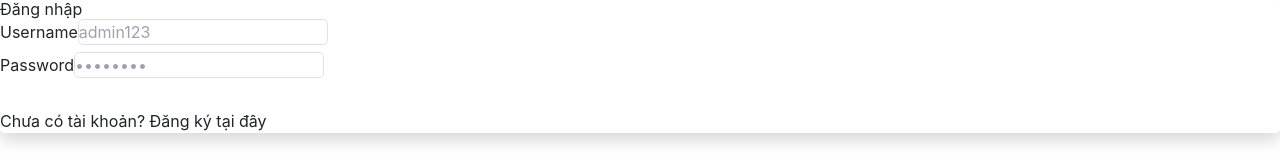
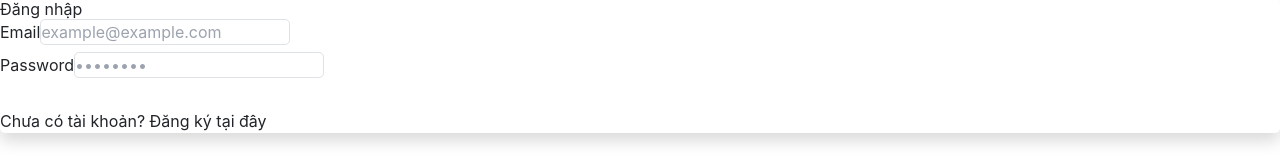
Before and after one commit to haducluonghnk2023/PROJECT_M24, a React (Vite) app in the folder client/: page /login in a window 1280 px wide. Shown: the top 160 px of the page. Built offline with nearby package versions, Linux system fonts and the light colour scheme.

Commit message:
5461 5462 5463

```diff
--- a/client/package.json
+++ b/client/package.json
@@ -14,6 +14,7 @@
     "ant-design": "^1.0.0",
     "antd": "^5.19.0",
     "axios": "^1.7.2",
+    "bcryptjs": "^2.4.3",
     "react": "^18.3.1",
     "react-dom": "^18.3.1",
     "react-icons": "^5.2.1",
@@ -21,6 +22,7 @@
     "react-router-dom": "^6.24.1"
   },
   "devDependencies": {
+    "@types/bcryptjs": "^2.4.6",
     "@types/react": "^18.3.3",
     "@types/react-dom": "^18.3.0",
     "@typescript-eslint/eslint-plugin": "^7.13.1",
--- a/client/src/pages/Login.tsx
+++ b/client/src/pages/Login.tsx
@@ -1,14 +1,15 @@
+import axios from "axios";
 import { useState } from "react";
 import { useNavigate } from "react-router-dom";
 
 interface LoginForm {
-  email: string;
+  email: string; // Thay đổi thành email
   password: string;
 }
 
 export default function Login() {
   const [formData, setFormData] = useState<LoginForm>({
-    email: "",
+    email: "", // Thay đổi thành email
     password: "",
   });
   const [errors, setErrors] = useState<Partial<LoginForm>>({});
@@ -25,7 +26,12 @@ export default function Login() {
     const newErrors: Partial<LoginForm> = {};
 
     if (!formData.email) {
-      newErrors.email = "Email không được để trống";
+      newErrors.email = "Email không được để trống"; // Thay đổi thông báo lỗi
+    } else {
+      const emailRegex = /^[^\s@]+@[^\s@]+\.[^\s@]+$/;
+      if (!emailRegex.test(formData.email)) {
+        newErrors.email = "Định dạng email không hợp lệ"; // Thay đổi thông báo lỗi
+      }
     }
 
     if (!formData.password) {
@@ -39,8 +45,15 @@ export default function Login() {
   const handleSubmit = (e: React.FormEvent<HTMLFormElement>) => {
     e.preventDefault();
     if (validate()) {
-      //   console.log("Login data:", formData);
-      navigate("/admin");
+      axios
+        .get("http://localhost:8080/users")
+        .then((response) => {
+          console.log("Đăng nhập thành công:", response.data);
+          navigate("/admin");
+        })
+        .catch((error) => {
+          console.error("Lỗi khi đăng ký:", error);
+        });
     }
   };
 
@@ -59,19 +72,19 @@ export default function Login() {
             >
               <div>
                 <label
-                  htmlFor="username"
+                  htmlFor="email" // Thay đổi htmlFor thành email
                   className="block mb-2 text-sm font-medium text-gray-900 dark:text-white"
                 >
-                  Username
+                  Email
                 </label>
                 <input
                   type="text"
-                  name="username"
-                  id="username"
+                  name="email" // Thay đổi name thành email
+                  id="email" // Thay đổi id thành email
                   className={`bg-gray-50 border ${
                     errors.email ? "border-red-500" : "border-gray-300"
                   } text-gray-900 sm:text-sm rounded-lg focus:ring-blue-600 focus:border-blue-600 block w-full p-2.5 dark:bg-gray-700 dark:border-gray-600 dark:placeholder-gray-400 dark:text-white dark:focus:ring-blue-500 dark:focus:border-blue-500`}
-                  placeholder="admin123"
+                  placeholder="example@example.com" // Thay đổi placeholder
                   value={formData.email}
                   onChange={handleChange}
                 />
--- a/client/src/pages/Register.tsx
+++ b/client/src/pages/Register.tsx
@@ -1,6 +1,7 @@
+import axios from "axios";
 import { useState, ChangeEvent, FormEvent } from "react";
 import { useNavigate } from "react-router-dom";
-
+import bcrypt from "bcryptjs";
 interface FormData {
   email: string;
   username: string;
@@ -50,6 +51,8 @@ export default function Register() {
     // Kiểm tra password
     if (!formData.password) {
       newErrors.password = "Password không được để trống";
+    } else if (formData.password.length < 7) {
+      newErrors.password = "Password phải có ít nhất 7 kí tự";
     }
 
     // Kiểm tra repassword
@@ -66,9 +69,27 @@ export default function Register() {
   const handleSubmit = (e: FormEvent<HTMLFormElement>) => {
     e.preventDefault();
     if (validate()) {
-      // Giả sử xử lý đăng ký thành công
-      console.log("Dữ liệu form:", formData);
-      navigate("/login");
+      bcrypt
+        .hash(formData.password, 10)
+        .then((hashedPassword: any) => {
+          const userData = {
+            ...formData,
+            password: hashedPassword, // Replace plain password with hashed password
+          };
+
+          axios
+            .post("http://localhost:8080/users", userData)
+            .then((response) => {
+              console.log("Đăng ký thành công:", response.data);
+              navigate("/login");
+            })
+            .catch((error) => {
+              console.error("Lỗi khi đăng ký:", error);
+            });
+        })
+        .catch((hashError: any) => {
+          console.error("Lỗi khi mã hóa mật khẩu:", hashError);
+        });
     }
   };
 
```
Also changed, not shown: 1 other file (tests, documents, lock files or other folders).
